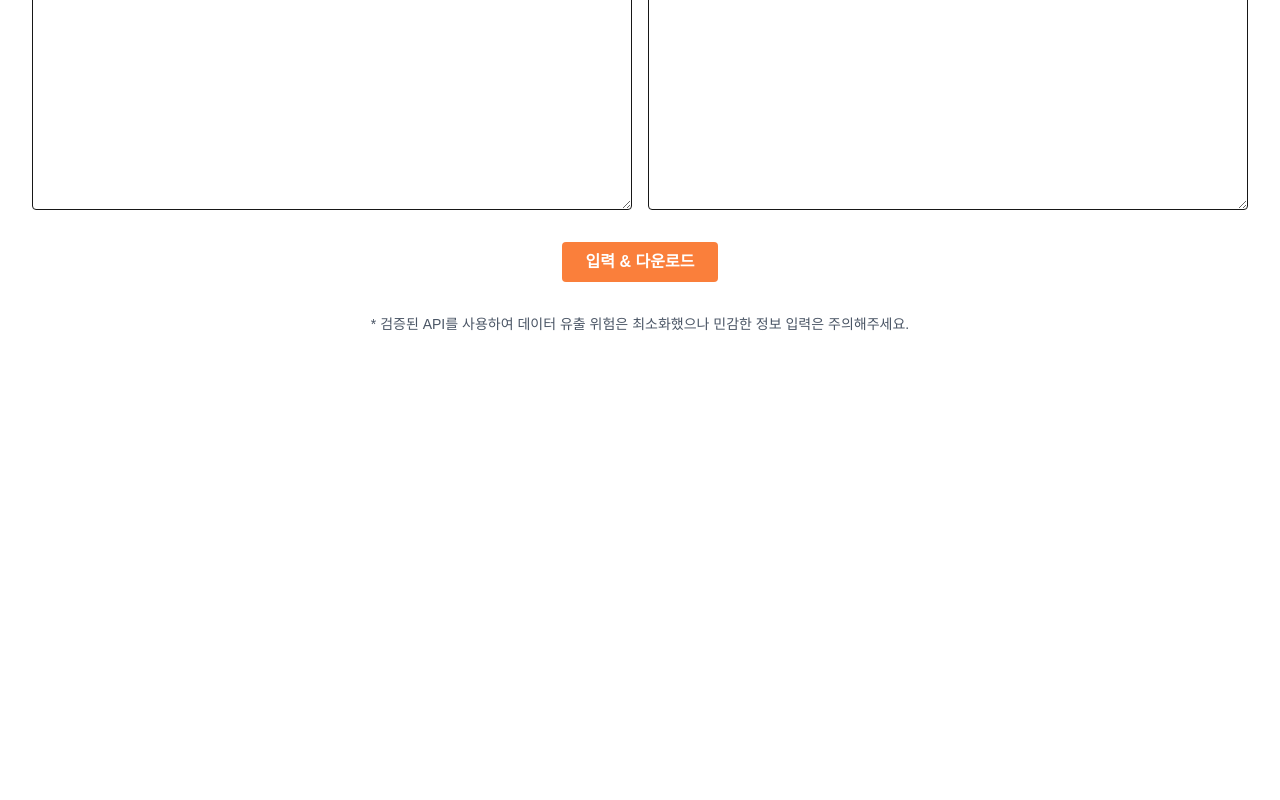
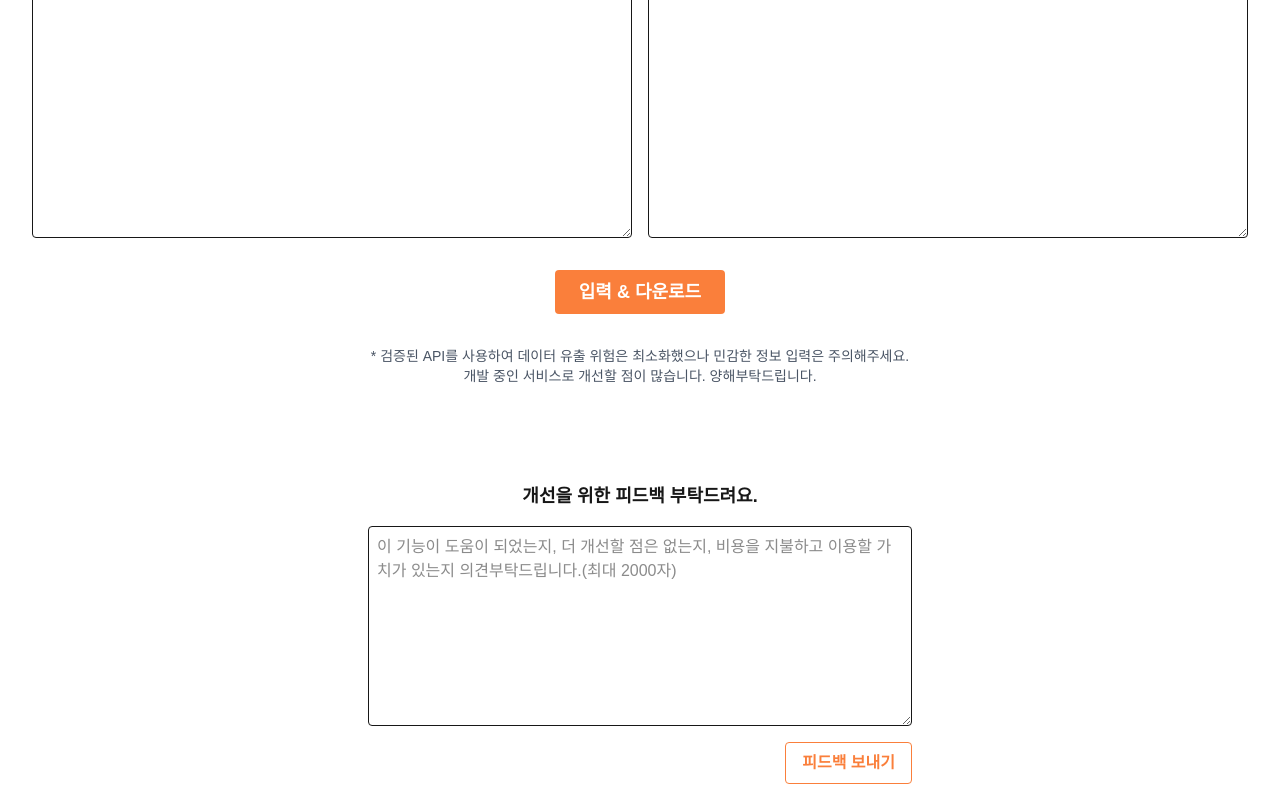
Before and after one commit to shoh83/my-align-app, a Next.js app: page / in a window 1280 px wide. Shown: the part 378-1178 px from the top of the page. Before the commit the page ends 800 px from the top, so only its background shows below. Built offline with nearby package versions, Linux system fonts and the light colour scheme.

Commit message:
Feedback form added

```diff
--- /dev/null
+++ b/src/app/api/feedback/route.js
@@ -0,0 +1,11 @@
+// app/api/feedback/route.js
+import { saveFeedback } from "@/lib/db";
+
+export async function POST(req) {
+  const { message } = await req.json();
+  if (!message || message.length > 5000) {
+    return new Response("형식에 맞지 않는 피드백입니다.", { status: 400 });
+  }
+  await saveFeedback({ message });
+  return new Response("피드백 감사합니다!", { status: 200 });
+}
--- a/src/app/page.js
+++ b/src/app/page.js
@@ -6,6 +6,10 @@ export default function Home() {
   const [sourceText, setSourceText] = useState("");
   const [targetText, setTargetText] = useState("");
   const [loading, setLoading] = useState(false);
+
+  // Feedback form state
+  const [feedback, setFeedback] = useState("");
+  const [fbLoading, setFbLoading] = useState(false);
 
   const onSubmit = async (e) => {
     e.preventDefault();
@@ -44,8 +48,9 @@ export default function Home() {
 
       <p className="w-full text-center text-lg text-gray-600 mb-4 px-2">
         원문과 번역문을 각각 입력한 후 버튼을 클릭하면 각 세그먼트별로 원문과
-        번역문을 정렬한 결과를 xliff 파일로 다운받을 수 있습니다. (최대 5분
-        소요)
+        번역문을
+        <br />
+        정렬한 결과를 xliff 파일로 다운받을 수 있습니다. (최대 5분 소요)
       </p>
 
       <form
@@ -89,7 +94,7 @@ export default function Home() {
             type="submit"
             disabled={loading}
             className="
-          bg-[#fa7f3b] text-white font-bold mt-4
+          bg-[#fa7f3b] text-white font-bold mt-4 text-lg
       py-2 px-6 rounded
       hover:bg-[#e67330] disabled:opacity-50
         "
@@ -101,7 +106,51 @@ export default function Home() {
       <p className="w-full text-center text-sm text-gray-600 mt-4 mb-4 px-2">
         * 검증된 API를 사용하여 데이터 유출 위험은 최소화했으나 민감한 정보
         입력은 주의해주세요.
+        <br />
+        개발 중인 서비스로 개선할 점이 많습니다. 양해부탁드립니다.
       </p>
+      <section className="w-full max-w-xl mt-12 p-4">
+        <h2 className="text-lg text-center mb-4 font-bold mb-2">
+          개선을 위한 피드백 부탁드려요.
+        </h2>
+        <form
+          onSubmit={async (e) => {
+            e.preventDefault();
+            if (!feedback.trim()) return alert("피드백을 입력해주세요.");
+            setFbLoading(true);
+            try {
+              const res = await fetch("/api/feedback", {
+                method: "POST",
+                headers: { "Content-Type": "application/json" },
+                body: JSON.stringify({ message: feedback }),
+              });
+              if (!res.ok) throw new Error("Error");
+              alert(await res.text());
+              setFeedback("");
+            } catch {
+              alert("피드백 전송 실패");
+            }
+            setFbLoading(false);
+          }}
+          className="flex flex-col gap-2"
+        >
+          <textarea
+            rows={4}
+            maxLength={2000}
+            className="w-full border rounded p-2 min-h-[200px]"
+            placeholder="이 기능이 도움이 되었는지, 더 개선할 점은 없는지, 비용을 지불하고 이용할 가치가 있는지 의견부탁드립니다.(최대 2000자)"
+            value={feedback}
+            onChange={(e) => setFeedback(e.target.value)}
+          />
+          <button
+            type="submit"
+            disabled={fbLoading}
+            className="self-end border bg-white text-[#fa7f3b] font-bold mt-2 py-2 px-4 rounded disabled:opacity-50"
+          >
+            {fbLoading ? "전송 중…" : "피드백 보내기"}
+          </button>
+        </form>
+      </section>
     </main>
   );
 }
--- a/src/lib/db.js
+++ b/src/lib/db.js
@@ -30,3 +30,10 @@ export async function saveAlignment({
     )
   `;
 }
+
+export async function saveFeedback({ message }) {
+  await pg`
+    INSERT INTO feedbacks (message)
+    VALUES (${message})
+  `;
+}
```
